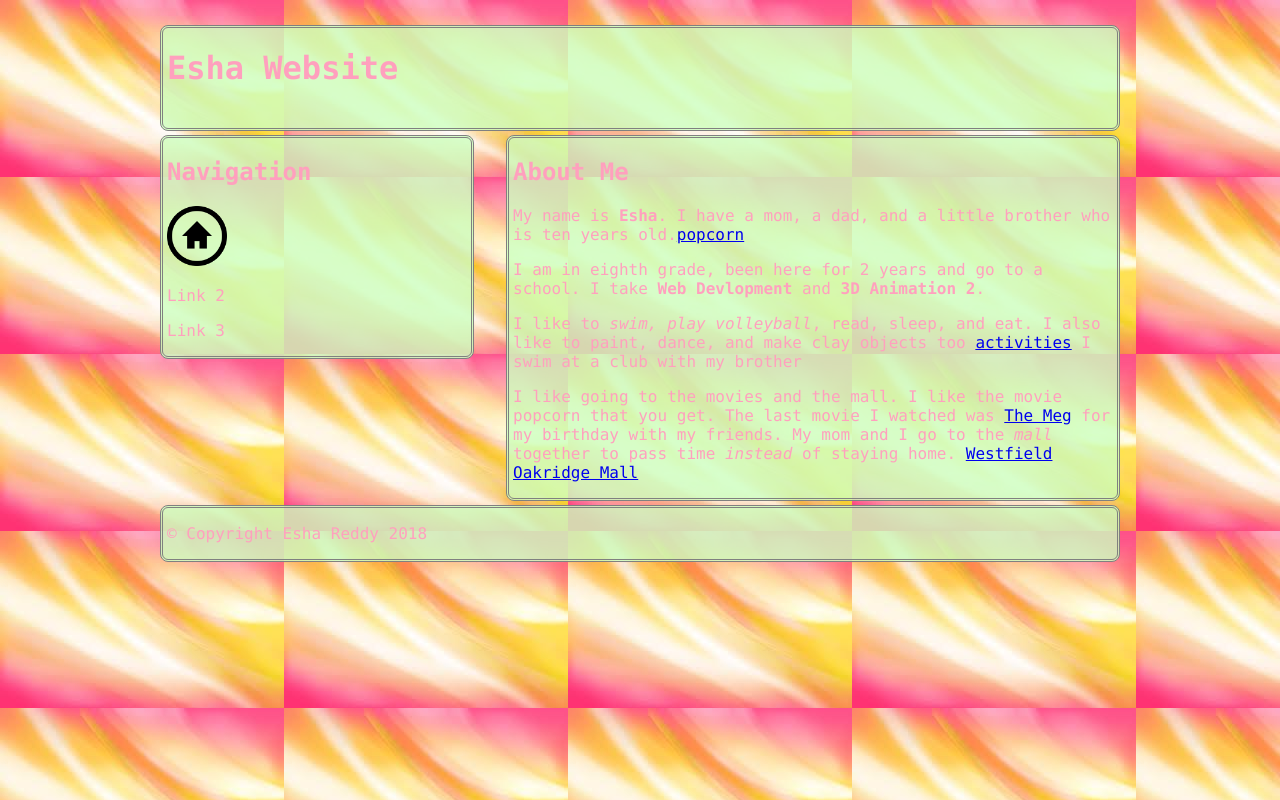
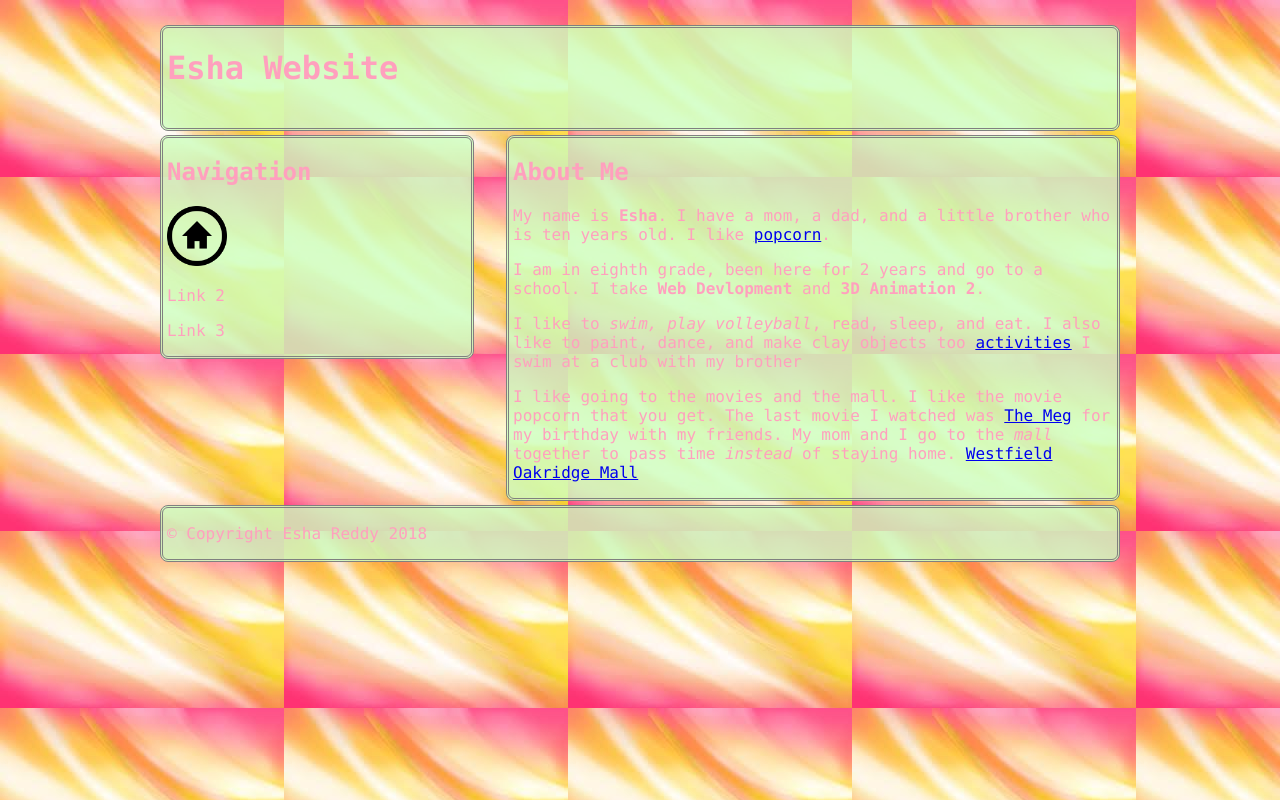
Before and after one commit to Esha-Reddy/Esha-Reddy.github.io, a plain HTML site: page index.html in a window 1280 px wide. Drawn offline with Linux system fonts and the light colour scheme.

Commit message:
Practing github
Added i like.

```diff
--- a/index.html
+++ b/index.html
@@ -15,7 +15,7 @@
 
 		<div id="content">
 			<h2>About Me</h2>
-			<p>My name is <strong>Esha</strong>. I have a mom, a dad, and a little brother who is ten years old.<a href="https://www.google.com">popcorn</a></p>
+			<p>My name is <strong>Esha</strong>. I have a mom, a dad, and a little brother who is ten years old. I like <a href="https://www.google.com">popcorn</a>.</p>
 
 			<p>I am in eighth grade, been here for 2 years and go to a school. I take <strong>Web Devlopment</strong> and <strong> 3D Animation 2</strong>.</p>
 
```
